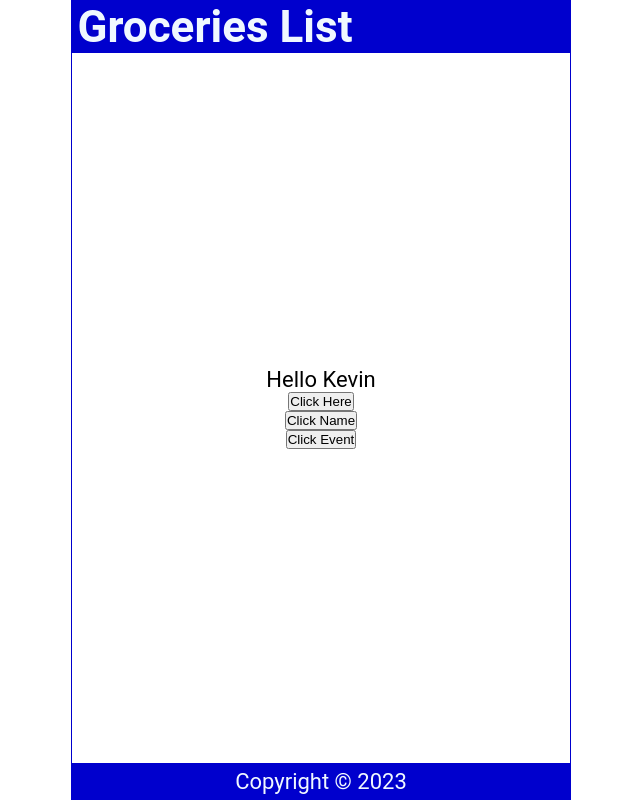
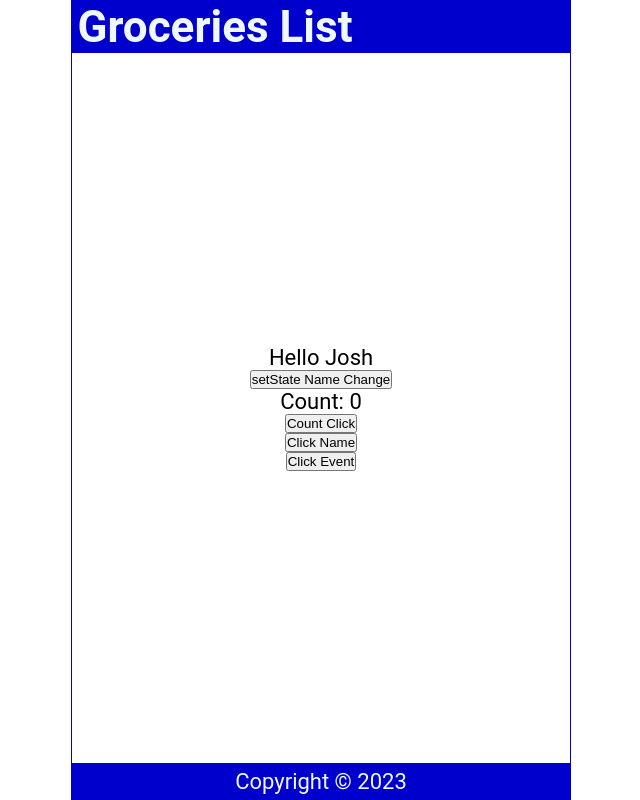
Before and after one commit to sallydough/01tut, a React (Create React App) app: page / in a window 1280 px wide. Shown: the whole page, without its empty margins (319-959 px from the left). Built offline with nearby package versions, Linux system fonts and the light colour scheme.

Commit message:
setState count created

```diff
--- a/src/Content.js
+++ b/src/Content.js
@@ -1,15 +1,28 @@
 import React from "react";
+import { useState } from "react";
 
 const Content = () => {
   // declare all of your functions here
+
+    // useState hook to preserve and change name
+    // name is the current state name at any given time (getter)
+    // setName is used to set the state (setter)
+    const [name, setName] = useState("Josh")
+
+    const [count, setCount] = useState(0);
+
   const handleNameChange = () => {
-    const names = ["Sally", "Kevin", "Myles"];
+    const name = ["Sally", "Kevin", "Myles"];
     const int = Math.floor(Math.random() * 3);
-    return names[int];
+    // setName will be pick a name from array above and push that name into current spot of "Josh"
+    setName(name[int]);
   };
 
   const handleClick = () => {
-    console.log("You clicked it");
+    console.log(count);
+     const counting = count + 1;
+     setCount(counting);
+
   }
   const handleClick2 = (name) => {
     console.log(`${name} was clicked`);
@@ -22,8 +35,10 @@ const Content = () => {
   return (
     // calling your function expressions below under the Content() return statement
     <main>
-      <p> Hello {handleNameChange()}</p>
-      <button onClick={handleClick}>Click Here</button>
+      <p> Hello {name}</p>
+      <button onClick={handleNameChange}>setState Name Change</button>
+      <p>Count: {count}</p>
+      <button onClick={handleClick}>Count Click</button>
       {/* use anonymous function "()=>" for indication of function being called only when button is clicked */}
       <button onClick={() => handleClick2("Anita")}>Click Name</button>
       {/* passes event in and returns event target element */}
```
